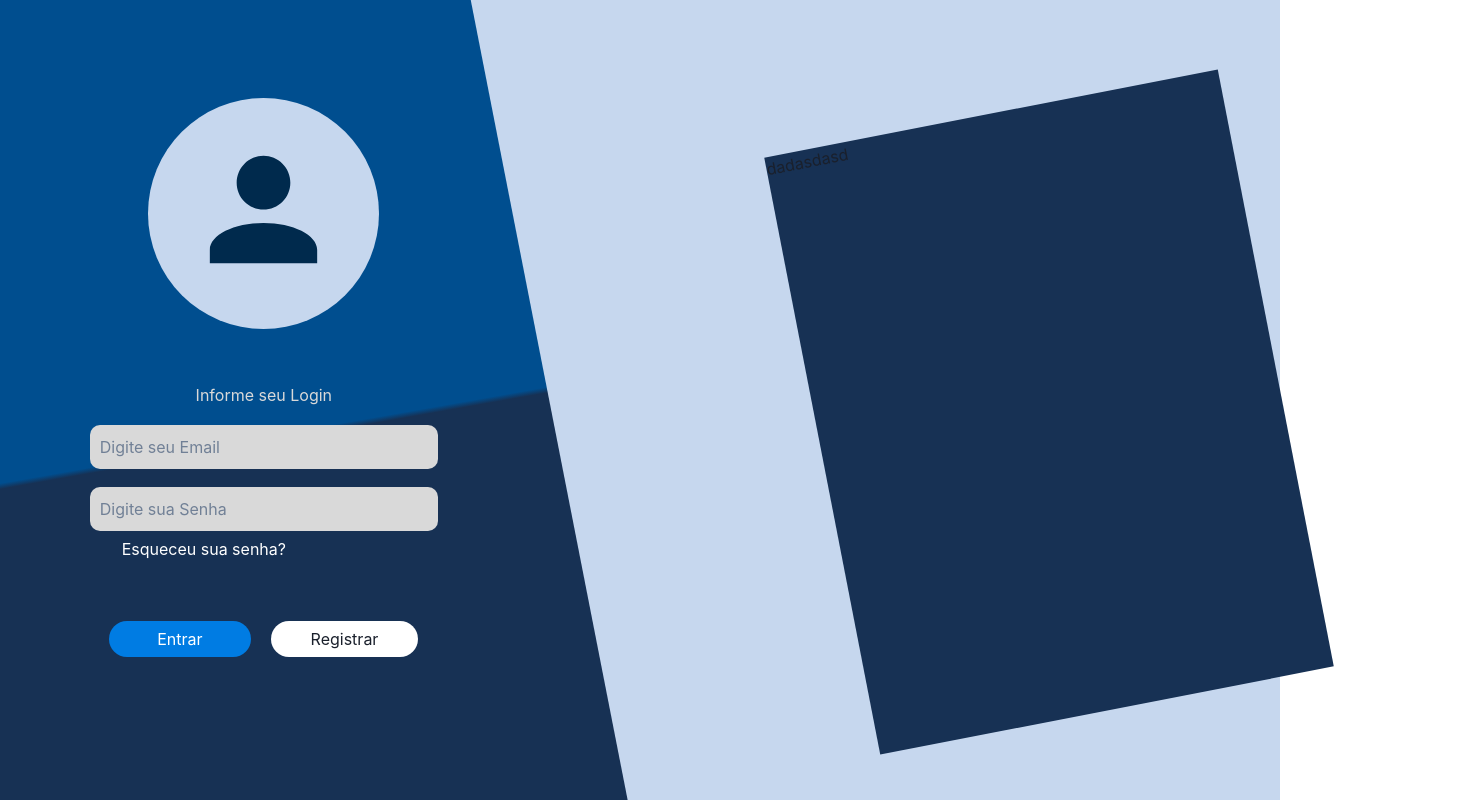
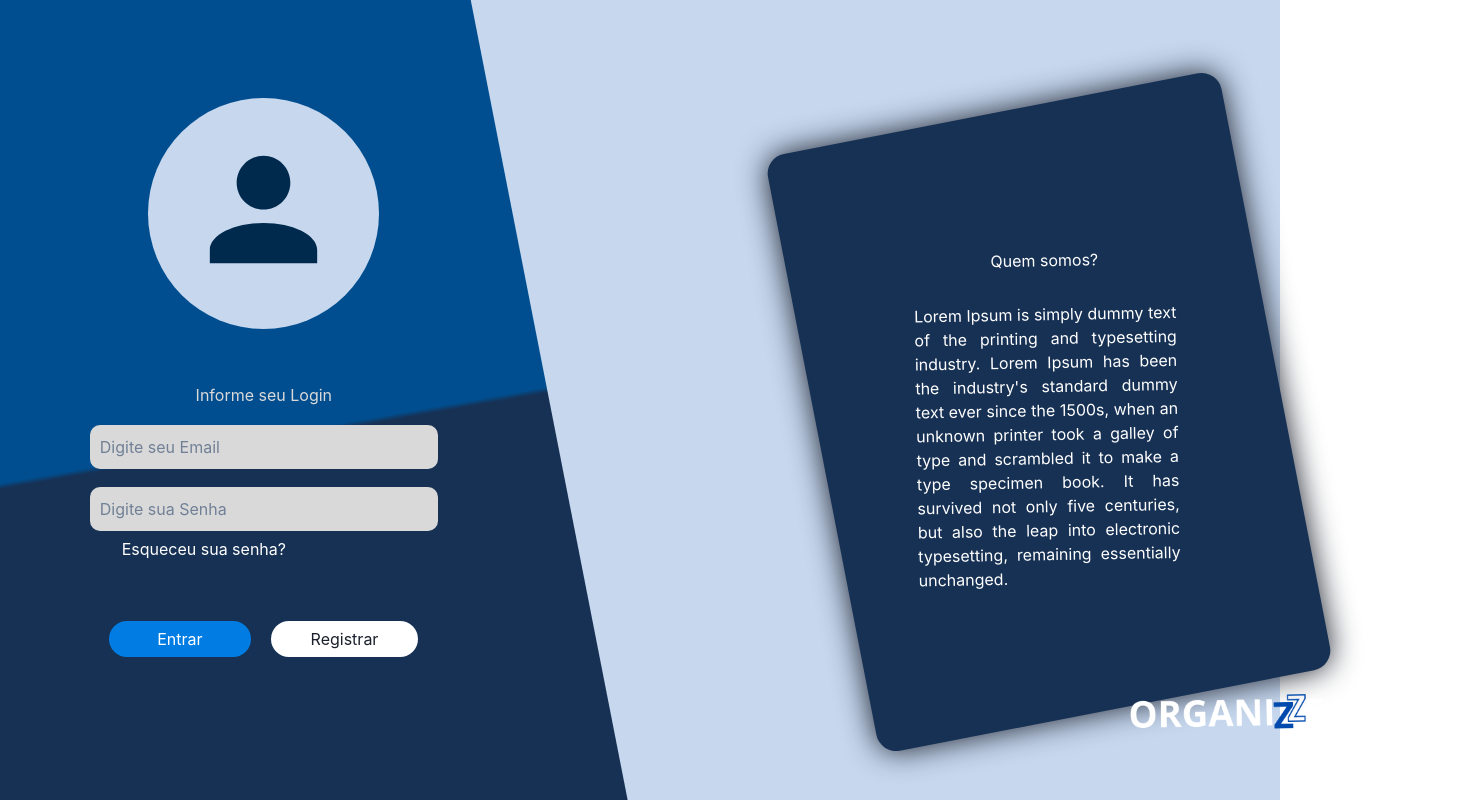
Before and after one commit to ChristianRomao/Organize-tcc, a React (Create React App) app: page / in a window 1280 px wide. Shown: the top 802 px of the page, 1484 px wide, since content can reach past the window. Built offline with nearby package versions, Linux system fonts and the light colour scheme.

Commit message:
novas adiçoes na pagina home

```diff
--- /dev/null
+++ b/src/pages/HomePage.css
@@ -0,0 +1,3 @@
+.logo-branca {
+
+}
--- a/src/pages/LoginPage.css
+++ b/src/pages/LoginPage.css
@@ -19,6 +19,7 @@
     justify-content: center;
     align-items: center;
     padding-right: 120px;
+    box-shadow: 0px 0px 10px rgba(0, 0, 0, 0.5);
 }
 
 .container-icon{
@@ -79,4 +80,31 @@
     width: 40vw;
     height: 76vh;
     transform: rotate(-11deg);
+    border-radius: 20px;
+    box-shadow: 0px 0px 30px;
 }
+
+.logo-branca {
+    width: 380px;
+    margin: auto;
+    margin-top: -40px;
+    margin-left: 158px;
+    align-items: center;
+    transform: rotate(10deg);
+}
+
+
+.sobre {
+    display: inline-block;
+    text-align: justify;
+    padding: 100px;
+    padding-top: 140px;
+    color: white;
+    margin-bottom: -120px;
+    transform: rotate(10deg);
+}
+
+.titulo-sobre {
+    text-align: center;
+    margin-bottom: 30px;
+}
--- a/src/pages/LoginPage.jsx
+++ b/src/pages/LoginPage.jsx
@@ -1,4 +1,5 @@
 import './LoginPage.css';
+import LogoBranca from '../img/organize-branco.png';
 
 const LoginPage = () => {
     return (
@@ -22,12 +23,14 @@
                 </div>
             </div>
             <div className="container-right ">
-                dadasdasd
+                <div className='sobre'>
+                    <h1 className='titulo-sobre'>Quem somos?</h1>
+                    <text>Lorem Ipsum is simply dummy text of the printing and typesetting industry. Lorem Ipsum has been the industry's standard dummy text ever since the 1500s, when an unknown printer took a galley of type and scrambled it to make a type specimen book. It has survived not only five centuries, but also the leap into electronic typesetting, remaining essentially unchanged.</text>
+                </div>
+                <img className='logo-branca' src={LogoBranca} alt="Logo branca da empresa"/>
             </div>
       </div>
     );
 }
 
 export default LoginPage;
-
-//npm install react-router-dom npm install classnames
```
Also changed, not shown: src/pages/HomePage.jsx (added, +9 -0 lines), src/img/organize-branco.png (added), src/img/organize-preto.png (added).
